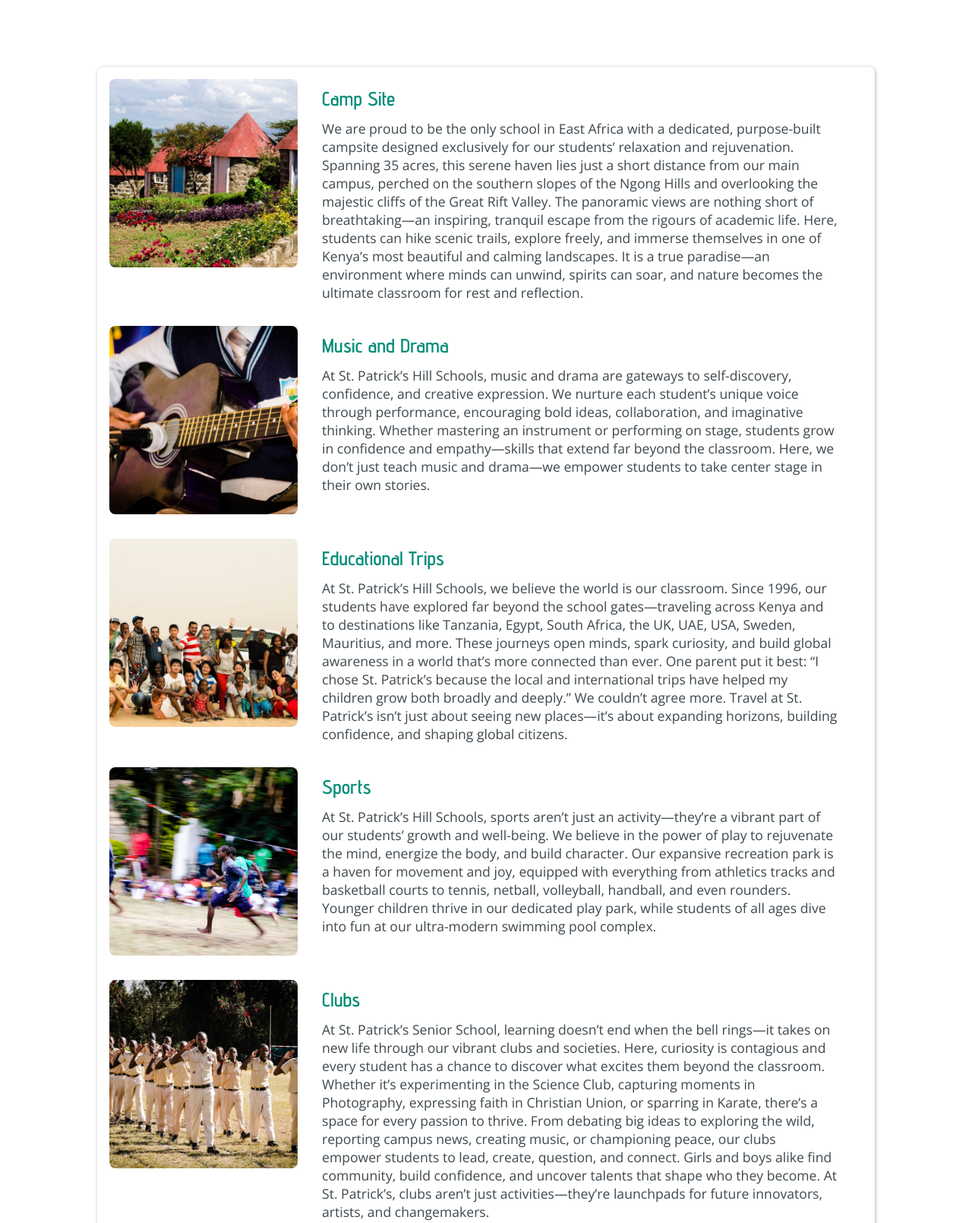
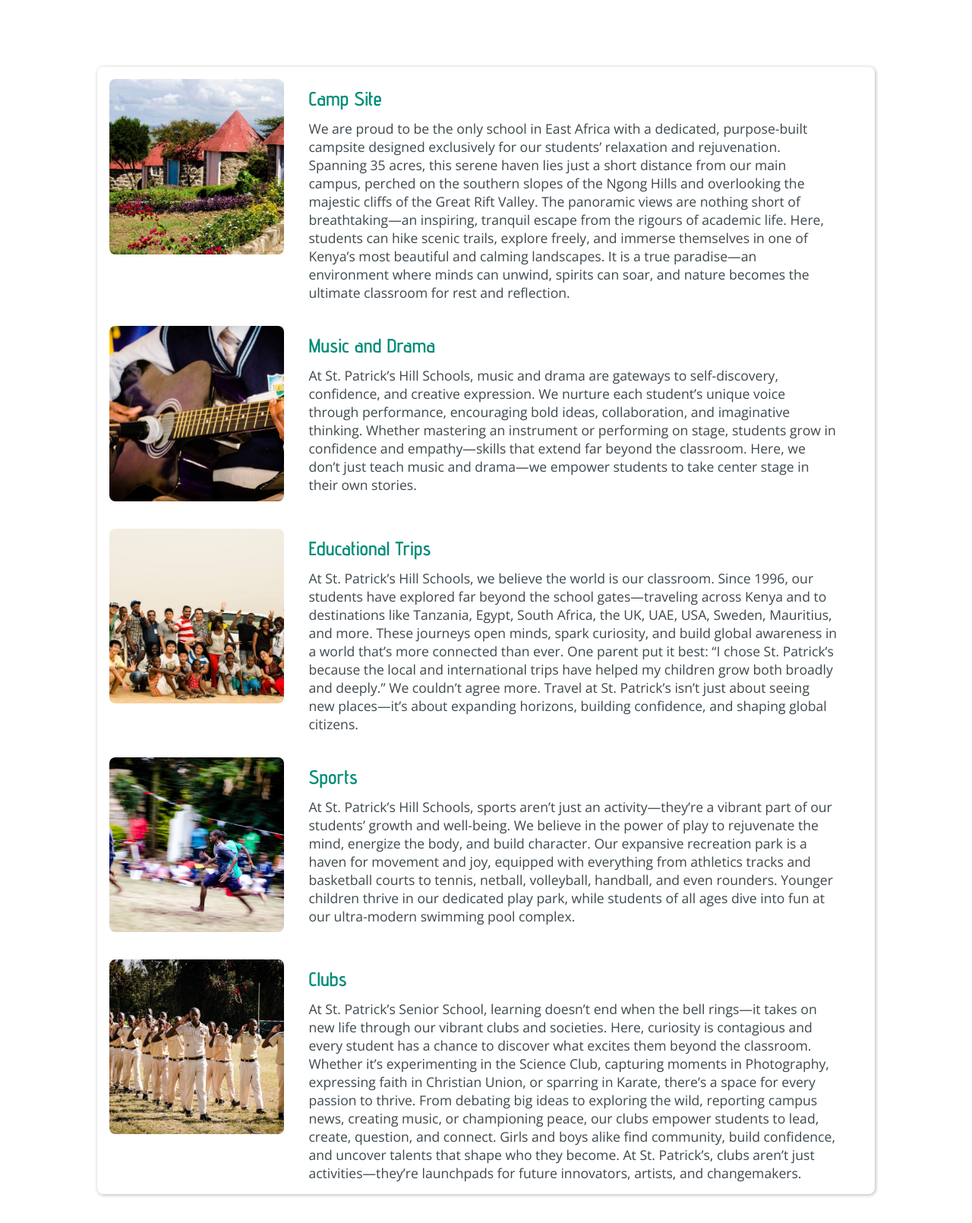
Before and after one commit to Octagon-Technologies/St.-Patrick-s-Hill-School, a website: page co-curricular.html in a window 1280 px wide. Shown: the part 843-2453 px from the top of the page at 76% size. Drawn offline with nearby package versions, Linux system fonts and the light colour scheme; a web font is replaced by a local one.

Commit message:
Improve Image Loading

```diff
--- a/co-curricular.html
+++ b/co-curricular.html
@@ -30,7 +30,9 @@
       </div>
 
       <!-- Copy Paste to every page -->
-      <img id="logo" src="/images/branding/logo-plain.png" alt="" />
+      <a href="index.html"
+        ><img id="logo" src="/images/branding/logo-plain.png" alt=""
+      /></a>
 
       <!-- <p id="openMenuBtn">M</p> -->
       <i id="openMenuBtn" class="fa-solid fa-bars"></i>
@@ -54,7 +56,7 @@
             </div>
           </li>
           <!-- <li><a class="mainTab" href="">Academic Excellence</a></li> -->
-          <li  class="active">
+          <li class="active">
             <a class="mainTab" href="/co-curricular.html">Extra Curricular</a>
           </li>
           <li>
@@ -88,7 +90,13 @@
 
     <div class="activity-list">
       <div class="activity collapsable active">
-        <img src="/images/extra-curriculars/campsite.jpg" alt="" />
+        <div class="image-container">
+          <img
+            loading="lazy"
+            src="/images/extra-curriculars/campsite.jpg"
+            alt=""
+          />
+        </div>
 
         <div class="content">
           <div class="header">
@@ -113,7 +121,13 @@
       </div>
 
       <div class="activity collapsable">
-        <img src="/images/extra-curriculars/music.jpg" alt="" />
+        <div class="image-container">
+          <img
+            loading="lazy"
+            src="/images/extra-curriculars/music.jpg"
+            alt=""
+          />
+        </div>
 
         <div class="content">
           <div class="header">
@@ -134,7 +148,13 @@
       </div>
 
       <div class="activity collapsable">
-        <img src="/images/extra-curriculars/trips.jpg" alt="" />
+        <div class="image-container">
+          <img
+            loading="lazy"
+            src="/images/extra-curriculars/trips.jpg"
+            alt=""
+          />
+        </div>
 
         <div class="content">
           <div class="header">
@@ -158,7 +178,13 @@
       </div>
 
       <div class="activity collapsable">
-        <img src="/images/extra-curriculars/sports.jpg" alt="" />
+        <div class="image-container">
+          <img
+            loading="lazy"
+            src="/images/extra-curriculars/sports.jpg"
+            alt=""
+          />
+        </div>
 
         <div class="content">
           <div class="header">
@@ -180,7 +206,13 @@
       </div>
 
       <div class="activity collapsable">
-        <img src="/images/extra-curriculars/clubs.jpg" alt="" />
+        <div class="image-container">
+          <img
+            loading="lazy"
+            src="/images/extra-curriculars/clubs.jpg"
+            alt=""
+          />
+        </div>
 
         <div class="content">
           <div class="header">
@@ -207,7 +239,7 @@
     </div>
 
     <div class="contacts">
-      <img src="/images/design/kenya-map.png" alt="" />
+      <img loading="lazy" src="/images/design/kenya-map.png" alt="" />
 
       <div class="content">
         <div class="sub-contact">
@@ -240,7 +272,9 @@
 
         <p class="author">
           Designed by
-          <a href="https://da-chelimo.netlify.app/">Andrew Chelimo</a>
+          <a target="_blank" href="https://da-chelimo.netlify.app/"
+            >Andrew Chelimo</a
+          >
         </p>
       </div>
     </div>
--- a/co-curricular/co-curricular.css
+++ b/co-curricular/co-curricular.css
@@ -129,10 +129,16 @@
   display: none;
 }
 
-.activity img {
-  width: 25%;
+.activity .image-container {
+  min-width: 18vw;
   aspect-ratio: 1;
+}
+
+.activity .image-container img {
+  width: 100%;
+  height: 100%;
   object-fit: cover;
+  object-position: center;
   border-radius: 8px;
 }
 
@@ -200,8 +206,7 @@
   .activity .content p {
     max-height: 0px;
     transition: all 2s;
-    /* transition-timing-function: cubic-bezier(0.4, 0.0, 0.2, 1); */
-  transition-timing-function: cubic-bezier(0.19, 1, 0.22, 1);
+    transition-timing-function: cubic-bezier(0.19, 1, 0.22, 1);
     font-size: 1rem;
     line-height: 1.5rem;
   }
@@ -212,13 +217,13 @@
     margin-bottom: 20px;
   }
 
-  .activity img {
+  .activity .image-container {
     height: 0px;
     width: 100%;
     transition: all 1.5s;
   }
 
-  .activity.active img {
+  .activity.active .image-container {
     width: 100%;
     height: 35vh;
     margin: auto;
@@ -236,7 +241,6 @@
   }
 }
 
-
 .contacts {
-    margin-top: 5%;
+  margin-top: 5%;
 }
```
Also changed, not shown: about.html (+2 -2 lines), campus/kiserian.html (+2 -2 lines), campus/malindi.html (+2 -2 lines), contact-us.html (+2 -2 lines), index.html (+6 -4 lines).
